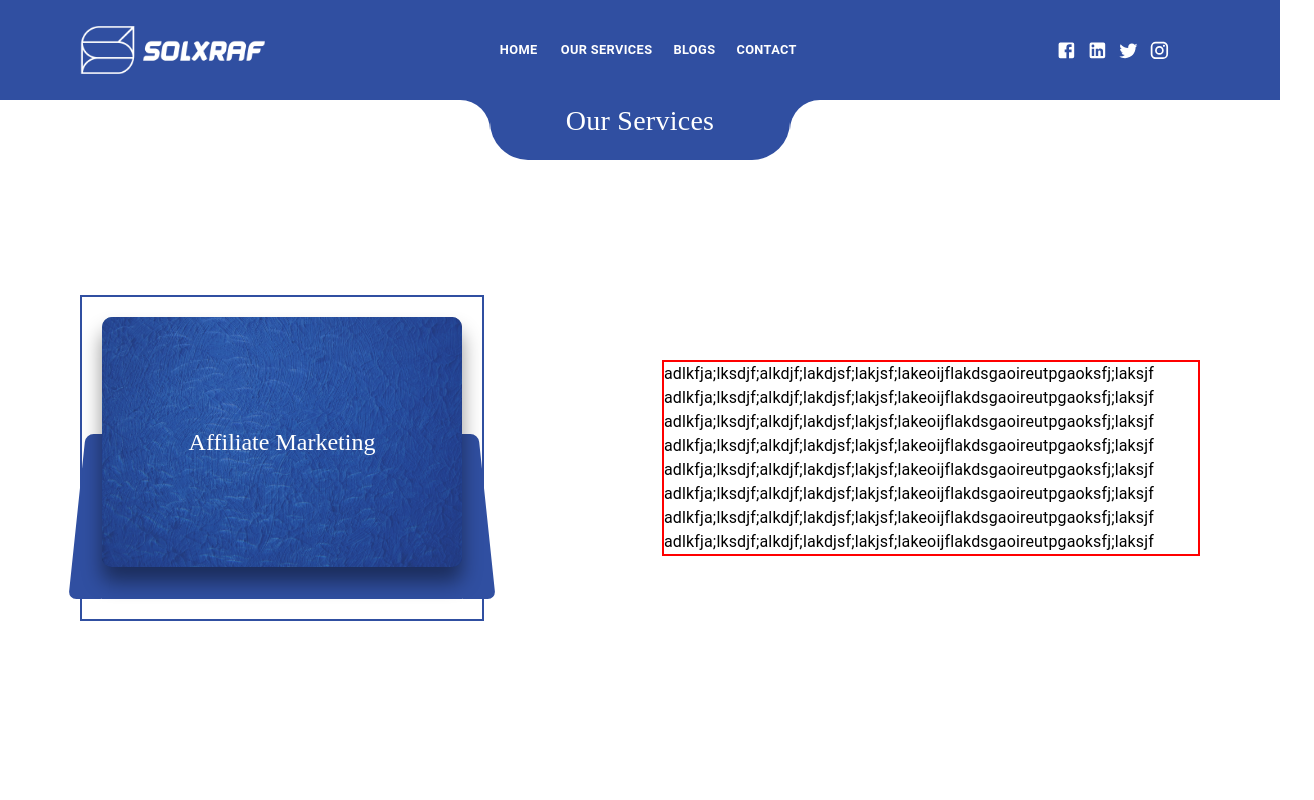
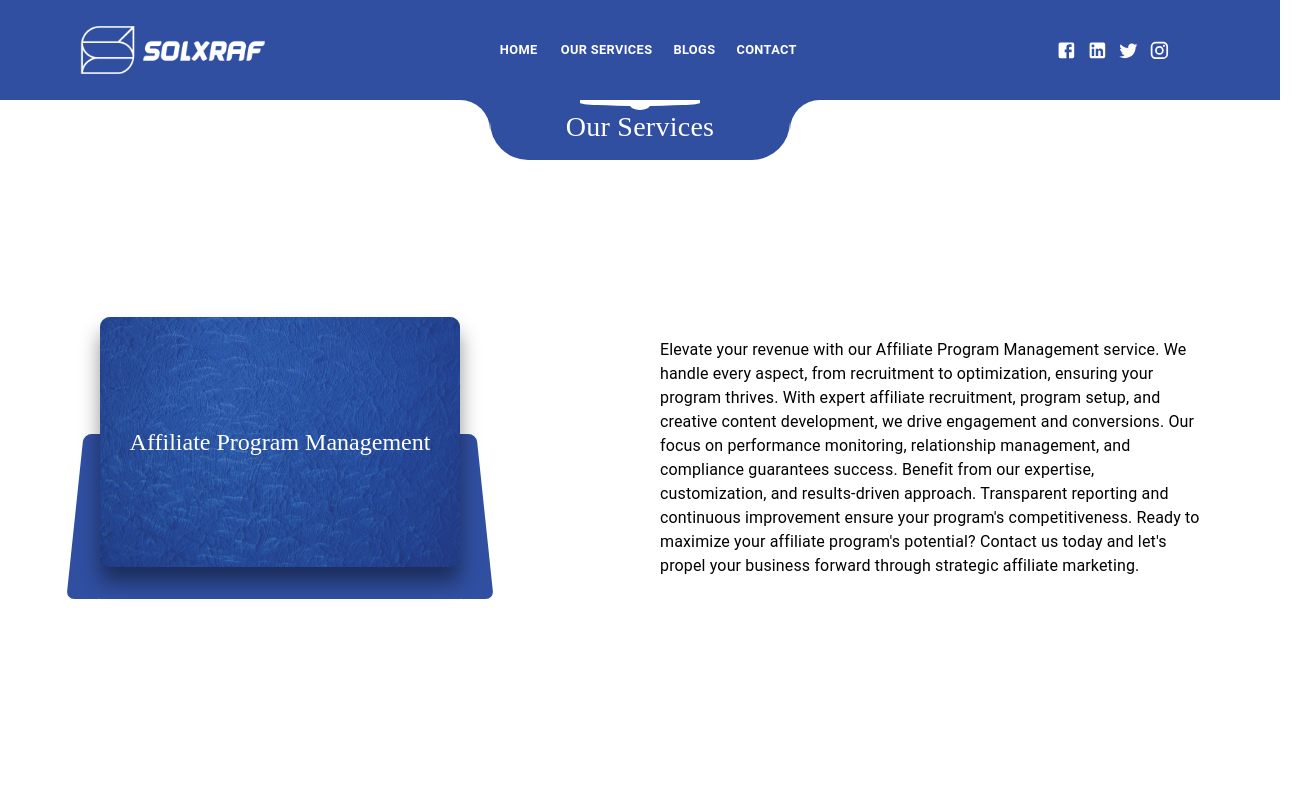
Before and after one commit to hammadaslam1/SOLXRAF-marketing, a React (Create React App) app in the folder client/: page /portfolio in a window 1280 px wide. Shown: the top 800 px of the page, 1314 px wide, since content can reach past the window. Built offline with nearby package versions, Linux system fonts and the light colour scheme.

Commit message:
modified page heading

```diff
--- a/client/src/components/cards/ServiceCard.jsx
+++ b/client/src/components/cards/ServiceCard.jsx
@@ -5,7 +5,7 @@ import SERVICES from "../assets/backgrounds/textureBack.jpg";
 const ServiceCard = (props) => {
   return (
     <Box className={props.className}>
-      <div className="mainRoot">
+      <div className="mainRoot" data-aos={props.animateLeft}>
         <div className="root">
           <div style={{ height: "117px" }}>
             <div
@@ -33,6 +33,7 @@ const ServiceCard = (props) => {
                   backgroundColor: "#304FA1aa",
                   fontFamily: "Krona One",
                   fontSize: "1.5rem",
+                  textAlign: "center",
                 }}
               >
                 {props.title}
@@ -46,16 +47,9 @@ const ServiceCard = (props) => {
         </div>
       </div>
       <div style={{ flex: 1 }}></div>
-      <Box sx={{ flex: 3, border: "2px solid #f00" }}>
+      <Box sx={{ flex: 3 }} data-aos={props.animateRight}>
         <Typography>
-          adlkfja;lksdjf;alkdjf;lakdjsf;lakjsf;lakeoijflakdsgaoireutpgaoksfj;laksjf
-          adlkfja;lksdjf;alkdjf;lakdjsf;lakjsf;lakeoijflakdsgaoireutpgaoksfj;laksjf
-          adlkfja;lksdjf;alkdjf;lakdjsf;lakjsf;lakeoijflakdsgaoireutpgaoksfj;laksjf
-          adlkfja;lksdjf;alkdjf;lakdjsf;lakjsf;lakeoijflakdsgaoireutpgaoksfj;laksjf
-          adlkfja;lksdjf;alkdjf;lakdjsf;lakjsf;lakeoijflakdsgaoireutpgaoksfj;laksjf
-          adlkfja;lksdjf;alkdjf;lakdjsf;lakjsf;lakeoijflakdsgaoireutpgaoksfj;laksjf
-          adlkfja;lksdjf;alkdjf;lakdjsf;lakjsf;lakeoijflakdsgaoireutpgaoksfj;laksjf
-          adlkfja;lksdjf;alkdjf;lakdjsf;lakjsf;lakeoijflakdsgaoireutpgaoksfj;laksjf
+          {props.body}
         </Typography>
       </Box>
     </Box>
--- a/client/src/components/navbars/PageHeading.jsx
+++ b/client/src/components/navbars/PageHeading.jsx
@@ -50,8 +50,34 @@ const PageHeading = (props) => {
           backgroundColor: "#304FA1",
           fontFamily: "Krona One",
           minWidth: "300px",
+          display: "flex",
+          flexDirection: "column",
+          alignItems: "center",
         }}
       >
+        <div
+          style={{
+            width: "40%",
+            height: "6px",
+            // padding: "3px",
+            backgroundColor: "#fff",
+            borderBottomLeftRadius: "80%",
+            borderBottomRightRadius: "80%",
+            // position: "relative",
+            display: "flex",
+            justifyContent: "center",
+          }}
+        >
+          <div
+            style={{
+              // position: "absolute",
+              width: "20px",
+              height: "10px",
+              borderRadius: "50%",
+              backgroundColor: "#fff",
+            }}
+          ></div>
+        </div>
         {props.children}
       </Typography>
       <div
--- a/client/src/database/ServicesData.jsx
+++ b/client/src/database/ServicesData.jsx
@@ -1,11 +1,27 @@
 export const servicesData = [
   {
-    title: "Affiliate Marketing",
+    title: "Affiliate Program Management",
+    heading: "",
+    body: "Elevate your revenue with our Affiliate Program Management service. We handle every aspect, from recruitment to optimization, ensuring your program thrives. With expert affiliate recruitment, program setup, and creative content development, we drive engagement and conversions. Our focus on performance monitoring, relationship management, and compliance guarantees success. Benefit from our expertise, customization, and results-driven approach. Transparent reporting and continuous improvement ensure your program's competitiveness. Ready to maximize your affiliate program's potential? Contact us today and let's propel your business forward through strategic affiliate marketing.",
+  },
+  {
+    title: "Amazon Virtual Assistant",
+    heading: "",
+    body: "",
+  },
+  {
+    title: "Social Media Management",
+    heading: "",
+    body: "",
+  },
+  {
+    title: "Graphic Designing",
+    heading: "",
+    body: "",
   },
   {
     title: "Web Development",
-  },
-  {
-    title: "Graphic Designing",
+    heading: "",
+    body: "",
   },
 ];
--- a/client/src/screens/Portfolio.jsx
+++ b/client/src/screens/Portfolio.jsx
@@ -14,7 +14,14 @@ const Portfolio = () => {
     <div>
       <PageHeading>Our Services</PageHeading>
       {servicesData.map((data, i) => (
-        <ServiceCard className={i % 2 === 0 ? "about-body" : "about-body-2"} title={data.title} />
+        <ServiceCard
+          className={i % 2 === 0 ? "about-body" : "about-body-2"}
+          title={data.title}
+          heading={data.heading}
+          body={data.body}
+          animateLeft={i % 2 === 0 ? "fade-right" : "fade-left"}
+          animateRight={i % 2 === 0 ? "fade-left" : "fade-right"}
+        />
       ))}
     </div>
   );
--- a/client/src/styles/portfolioCSS.css
+++ b/client/src/styles/portfolioCSS.css
@@ -18,7 +18,7 @@
 .mainRoot {
     flex: 2;
     padding: 20px;
-    border: 2px solid #304FA1;
+    /* border: 2px solid #304FA1; */
     display: flex;
     justify-content: center;
     align-items: center;
```
